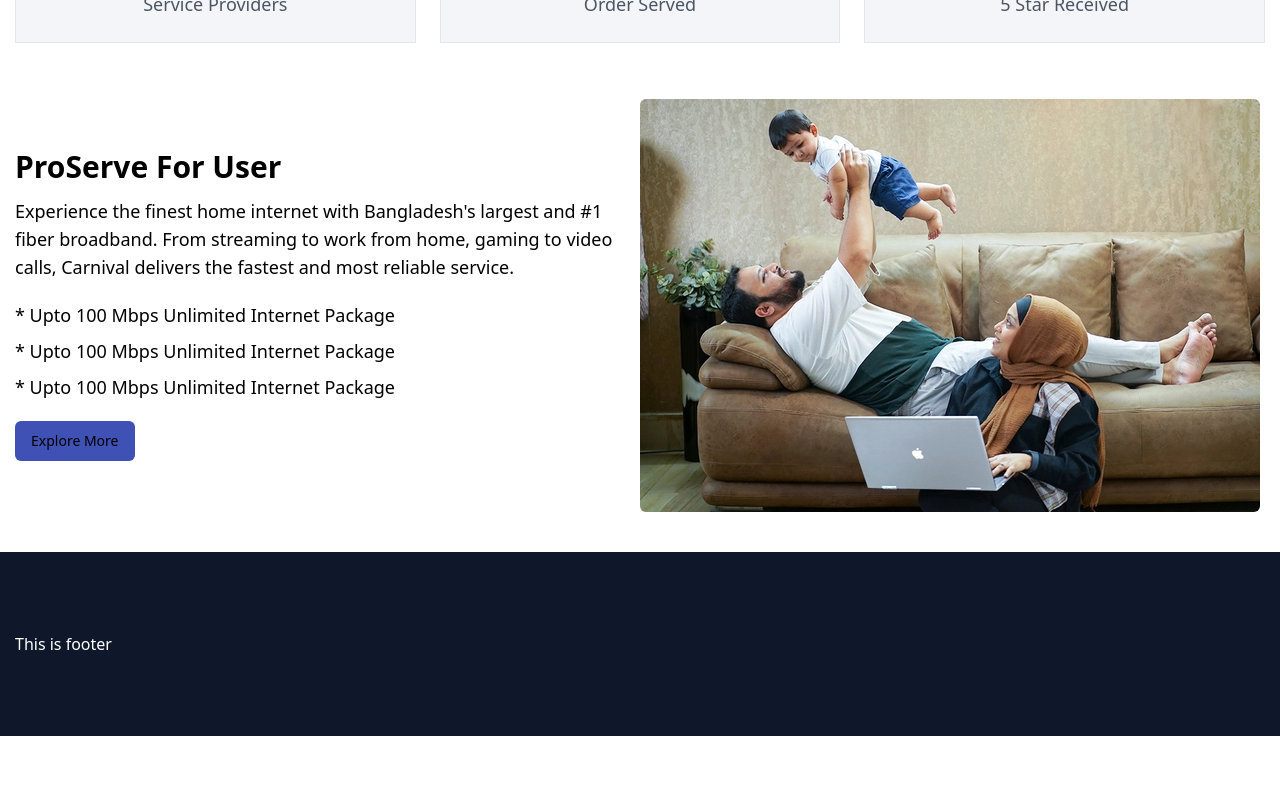
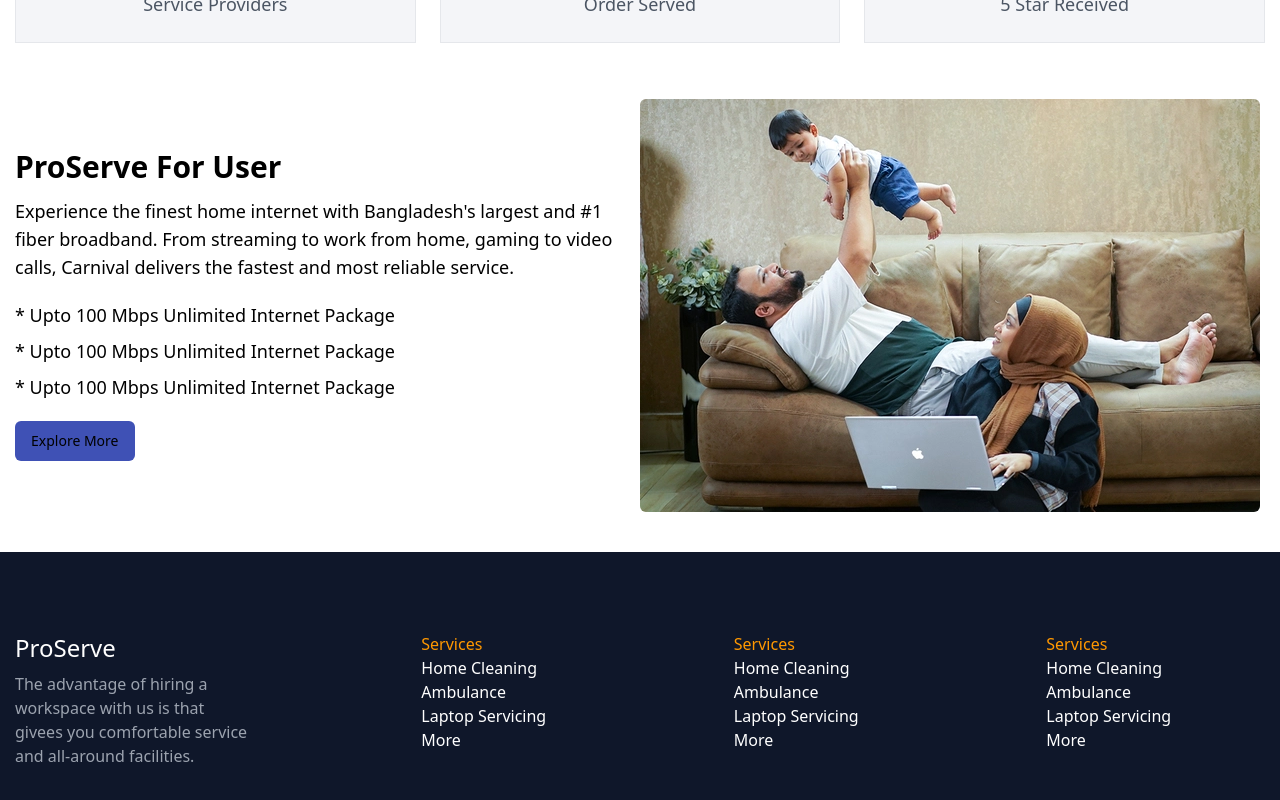
Before and after one commit to nahidraz23/proserve, a Next.js app: page /about-us in a window 1280 px wide. Shown: the part 725-1525 px from the top of the page. Before the commit the page ends 1461 px from the top, so only its background shows below. Built offline with nearby package versions, Linux system fonts and the light colour scheme; no server answers.

Commit message:
Nahid: footer section redesinged

```diff
--- a/src/components/Shared/Footer.jsx
+++ b/src/components/Shared/Footer.jsx
@@ -1,7 +1,39 @@
 const Footer = () => {
   return (
     <footer className="bg-slate-900 text-white">
-      <div className="container  py-20">This is footer</div>
+      <div className="container py-20 grid md:grid-cols-4 justify-items-center">
+        <div className="flex flex-col gap-2">
+          <h1 className="text-2xl">ProServe</h1>
+          <p className="w-full md:w-3/4 text-gray-400">The advantage of hiring a workspace with us is that givees you comfortable service and all-around facilities.</p>
+        </div>
+        <div>
+          <h1 className="text-secondary">Services</h1>
+          <ul>
+            <li>Home Cleaning</li>
+            <li>Ambulance</li>
+            <li>Laptop Servicing</li>
+            <li>More</li>
+          </ul>
+        </div>
+        <div>
+          <h1 className="text-secondary">Services</h1>
+          <ul>
+            <li>Home Cleaning</li>
+            <li>Ambulance</li>
+            <li>Laptop Servicing</li>
+            <li>More</li>
+          </ul>
+        </div>
+        <div>
+          <h1 className="text-secondary">Services</h1>
+          <ul>
+            <li>Home Cleaning</li>
+            <li>Ambulance</li>
+            <li>Laptop Servicing</li>
+            <li>More</li>
+          </ul>
+        </div>
+      </div>
     </footer>
   );
 };
```
Also changed, not shown: 1 other file (tests, documents, lock files or other folders).
